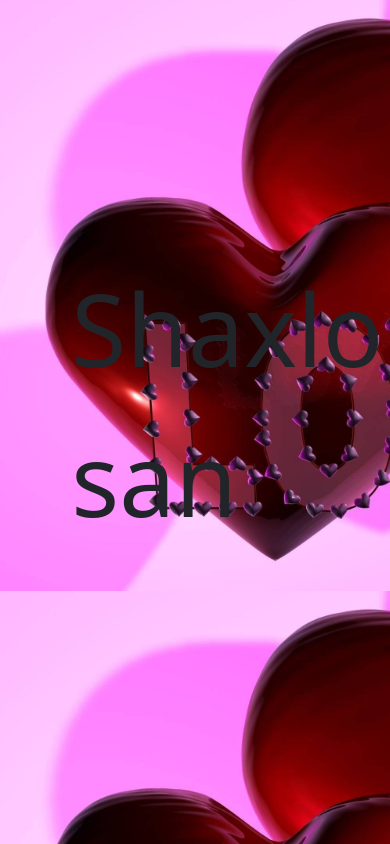
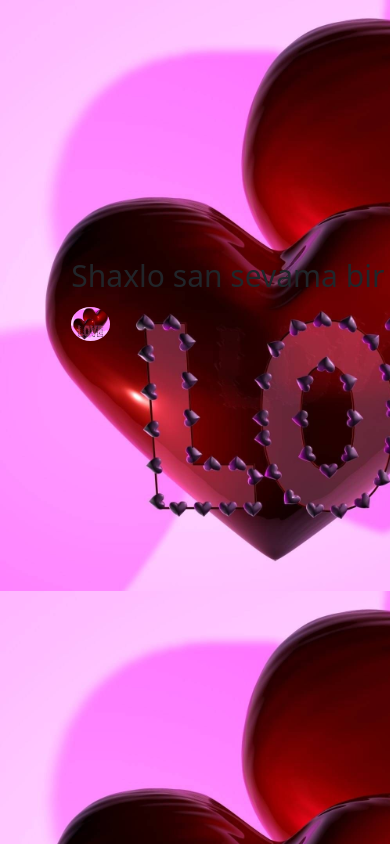
Before and after one commit to umidjonisamuxamediv/love, a plain HTML site: page index.html in a window 390 px wide. Shown: the top 844 px of the page. Drawn offline with Linux system fonts and the light colour scheme.

Commit message:
mediya qoshdim

```diff
--- a/main.css
+++ b/main.css
@@ -23,3 +23,27 @@ img{
         margin-left: -100%;
     }
 }
+@media (max-width:600px){
+    body{
+        background-size: cover;
+        background-image: url(1666273553_19-mykaleidoscope-ru-p-krasivie-lyubovnie-otkritki-krasivo-20.jpg);
+
+    }
+    .conatiner{
+        width: 100%;
+        height: 40vh;
+        font-size: 30px;
+        overflow: hidden;
+        margin-top: 30vh;
+        margin-left: 100%;
+        animation-name: shaxlo;
+        animation-iteration-count: infinite;
+        animation-duration: 20s;
+    }
+    img{
+        width: 10%;
+        height: 10%;
+        border-radius: 50%;
+    }
+
+}
```
